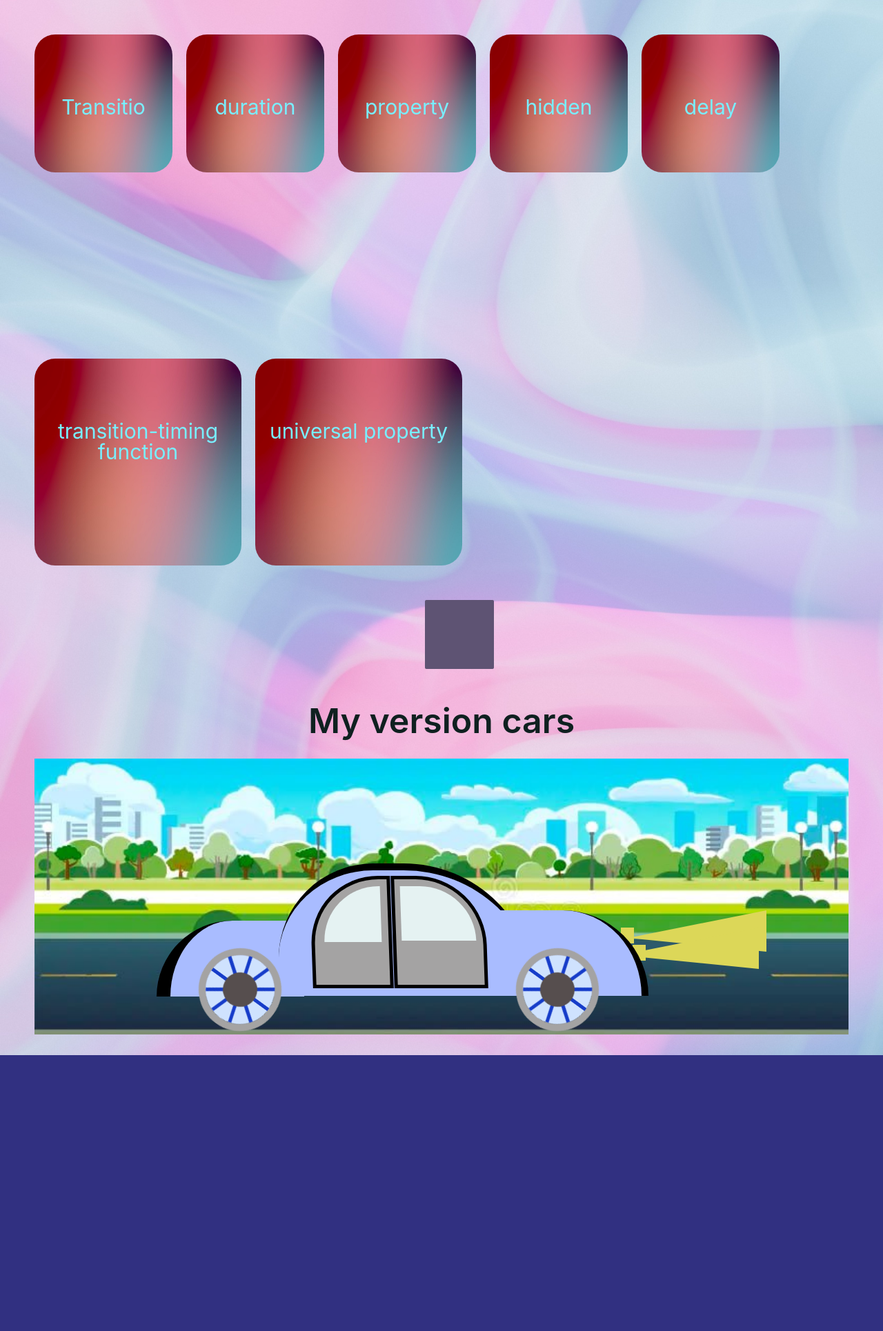
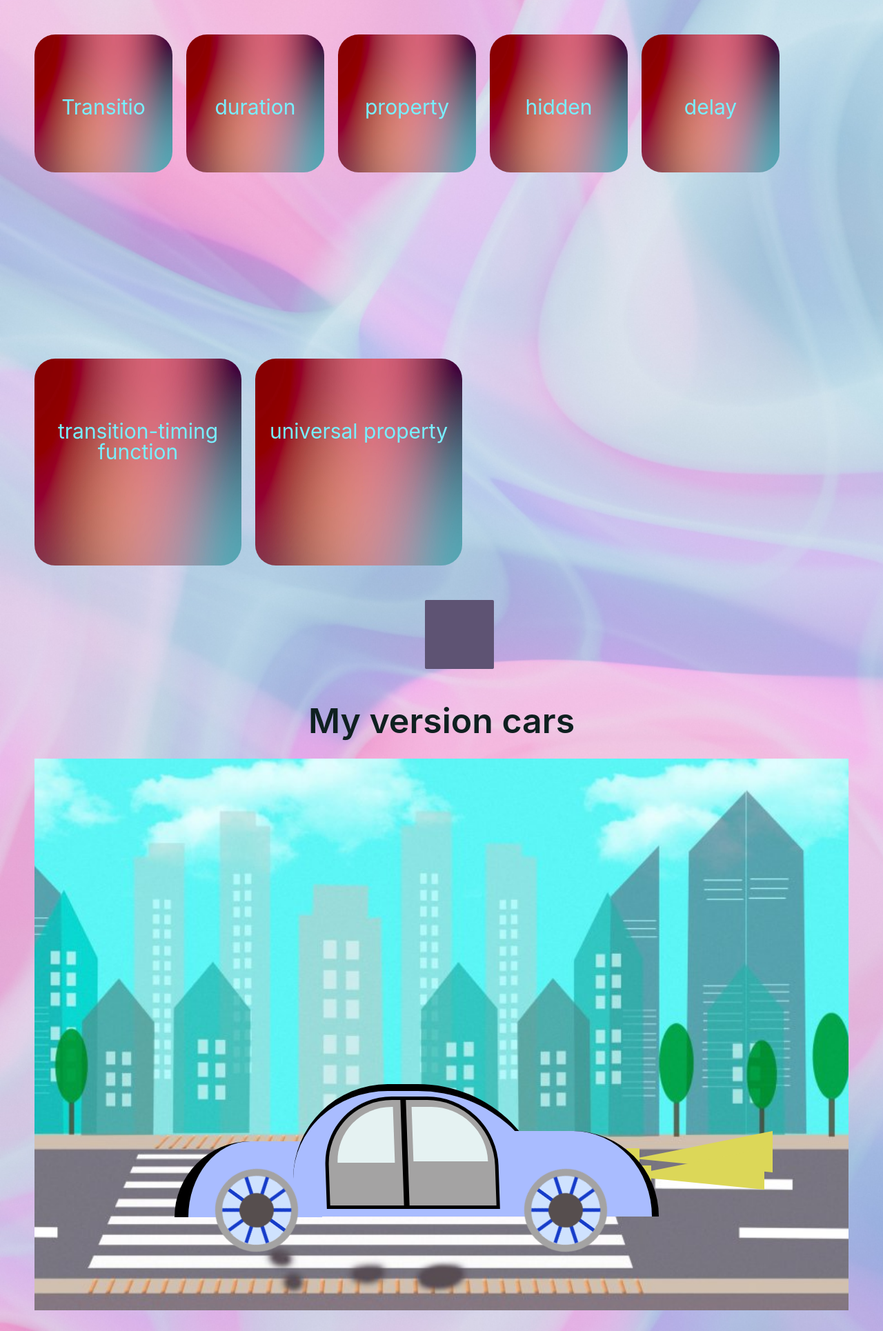
Before and after one commit to Misha-Bober/Lessons, a PHP site: page / in a window 1280 px wide. Shown: the part 150-2080 px from the top of the page at 69% size. Before the commit the page ends 1680 px from the top, so only its background shows below. Run offline with PHP 8.4, Linux system fonts and the light colour scheme.

Commit message:
Add files via upload

```diff
--- a/lesson_14/css/style.css
+++ b/lesson_14/css/style.css
@@ -265,7 +265,7 @@ display: inline-block;
 }
 .my-car {
 	width: 100%;
-    height: 400px;
+    height: 800px;
 	position: relative;
 }
 .my-car-h2 {
@@ -279,12 +279,12 @@ display: inline-block;
 .car-background {
 	width: 100%;
     height: 100%;
-    background-image: url(../img/photo_2023-11-16_12-03-29.jpg);
+    background-image: url(../img/1679696690_bogatyr-club-p-doroga-risunok-foni-pinterest-5.jpg);
     background-size: cover;
     background-position: 50%;
 	background-repeat: repeat-x;
 	padding: 10px 0px 0px 0px;
-	animation: run 30s, linear, infinite;
+	animation: run 10s, linear, infinite;
 
 }
 
@@ -300,9 +300,9 @@ display: inline-block;
 
 .car-body {
     width: 1150px;
-	/* position: absolute;
-	left: 0%;
-	right: 0%; */
+	position: absolute;
+	top: 40%;
+	right: 0%;
 }
 
 .my-car-light-1 {
```
Also changed, not shown: lesson_14/img/1679696643_bogatyr-club4.jpg (added), lesson_14/img/1679696673_bogat.jpg (added), lesson_14/img/1679696690_bogatyr-club-p-doroga-risunok-foni-pinterest-5.jpg (added).
